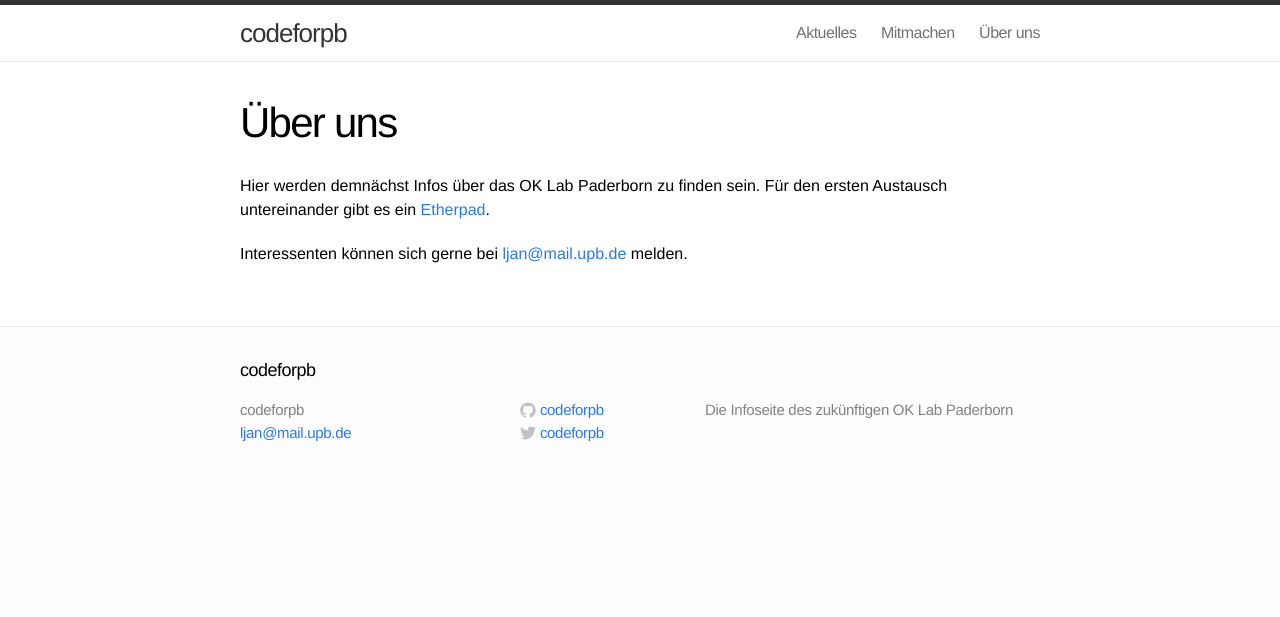
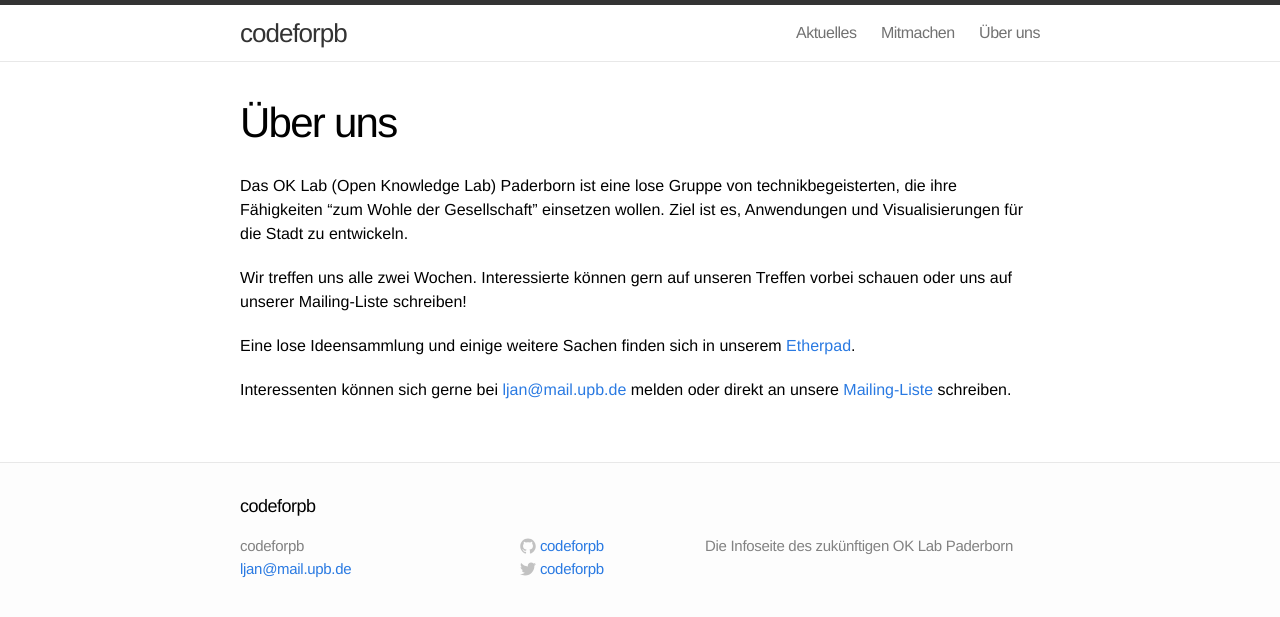
Before and after one commit to codeforpb/codeforpb.github.io, a Jekyll site: the page built from ueber.md, in a window 1280 px wide. Shown: the top 617 px of the page. Built offline with Jekyll 4.4.1, drawn with Linux system fonts in a browser that asks for light colours.

Commit message:
Infos aktualisiert

```diff
--- a/ueber.md
+++ b/ueber.md
@@ -4,6 +4,10 @@ title: Über uns
 permalink: /ueber/
 ---
 
-Hier werden demnächst Infos über das OK Lab Paderborn zu finden sein. Für den ersten Austausch untereinander gibt es ein [Etherpad](http://pad.okfn.org/p/codeforpb).
+Das OK Lab (Open Knowledge Lab) Paderborn ist eine lose Gruppe von technikbegeisterten, die ihre Fähigkeiten "zum Wohle der Gesellschaft" einsetzen wollen. Ziel ist es, Anwendungen und Visualisierungen für die Stadt zu entwickeln.
 
-Interessenten können sich gerne bei <a href="mailto:ljan@mail.upb.de">ljan@mail.upb.de</a> melden.
+Wir treffen uns alle zwei Wochen. Interessierte können gern auf unseren Treffen vorbei schauen oder uns auf unserer Mailing-Liste schreiben!
+
+Eine lose Ideensammlung und einige weitere Sachen finden sich in unserem [Etherpad](http://pad.okfn.org/p/codeforpb).
+
+Interessenten können sich gerne bei <a href="mailto:ljan@mail.upb.de">ljan@mail.upb.de</a> melden oder direkt an unsere [Mailing-Liste](mailto:list@codeforpb.de) schreiben.
```
